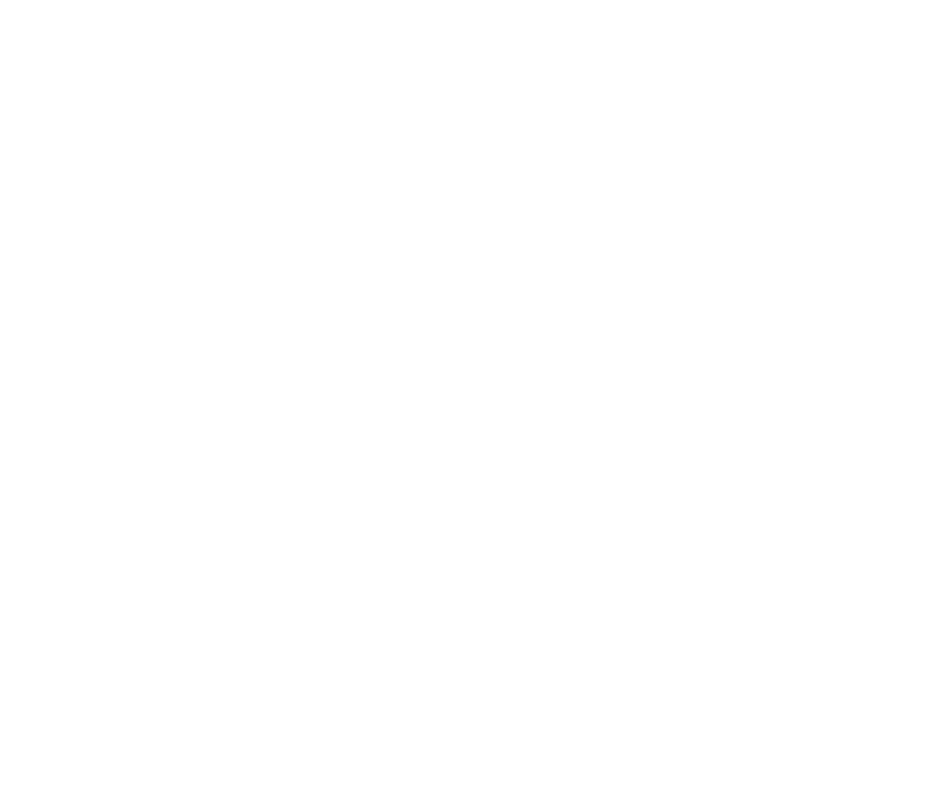
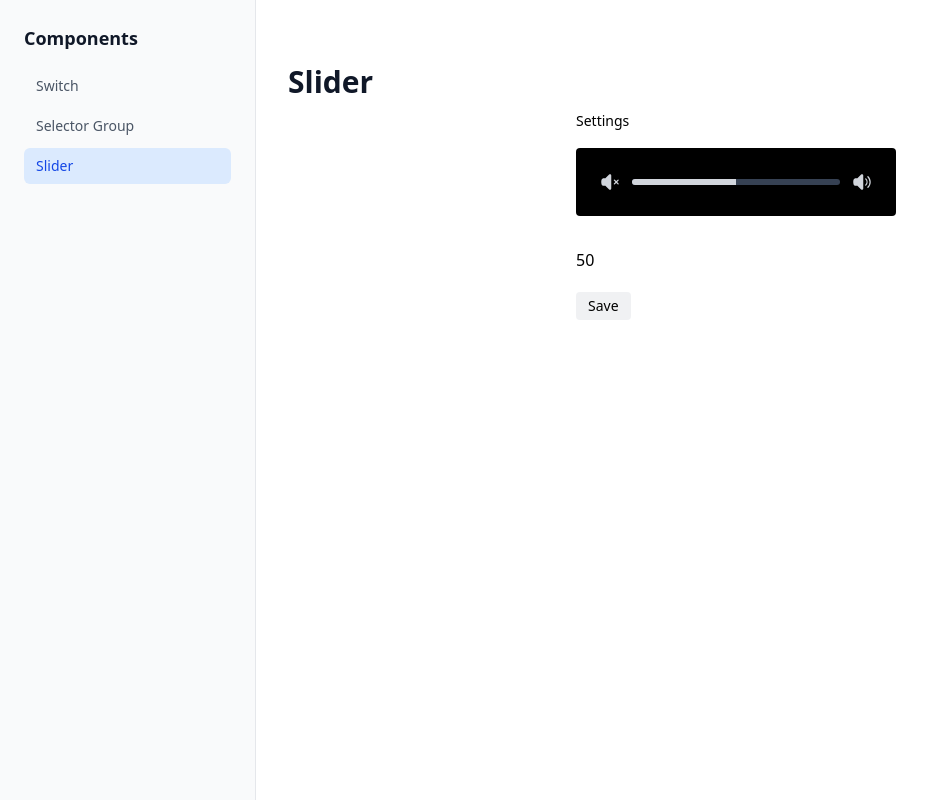
Before and after one commit to ymeskini/animation-recipes, a React (Vite) app: page /components/slider in a window 1280 px wide. Before the commit this address had no page. Shown: the whole page, without its empty margins (0-935 px from the left). Built offline with nearby package versions, Linux system fonts and the light colour scheme.

Commit message:
feat: add ios volume slider component

```diff
--- a/package.json
+++ b/package.json
@@ -12,6 +12,7 @@
   "dependencies": {
     "@heroicons/react": "^2.2.0",
     "@radix-ui/react-radio-group": "^1.3.8",
+    "@radix-ui/react-slider": "^1.3.6",
     "@radix-ui/react-switch": "^1.2.6",
     "chroma-js": "^3.1.2",
     "clsx": "^2.1.1",
--- a/src/App.tsx
+++ b/src/App.tsx
@@ -14,6 +14,7 @@
 import Components from "./animations/components/index.tsx";
 import SelectorGroup from "./animations/components/selector-group.tsx";
 import Switch from "./animations/components/switch.tsx";
+import Slider from "./animations/components/slider.tsx";
 
 function App() {
   return (
@@ -31,6 +32,7 @@
         <Route path="components" element={<Components />}>
           <Route path="switch" element={<Switch />} />
           <Route path="selector-group" element={<SelectorGroup />} />
+          <Route path="slider" element={<Slider />} />
         </Route>
       </Route>
     </Routes>
--- a/src/animations/components/index.tsx
+++ b/src/animations/components/index.tsx
@@ -10,6 +10,10 @@
     id: "selector-group",
     name: "Selector Group",
   },
+  {
+    id: "slider",
+    name: "Slider",
+  }
 ];
 
 function ComponentSidebar() {
--- /dev/null
+++ b/src/animations/components/slider.tsx
@@ -0,0 +1,107 @@
+import { useState } from "react";
+import * as RadixSlider from "@radix-ui/react-slider";
+import { SpeakerWaveIcon, SpeakerXMarkIcon } from "@heroicons/react/24/solid";
+import { clamp } from "motion/react";
+
+import { cn } from "../../utils/cn";
+
+function roundToStep(value: number, step: number) {
+  const inverseStep = 1 / step;
+  return Math.round(value * inverseStep) / inverseStep;
+}
+
+export default function Slider(props: {
+  max?: number;
+  min?: number;
+  step?: number;
+  value?: number;
+  onValueChange?: (value: number) => void;
+}) {
+  const [isUsingPointer, setIsUsingPointer] = useState(false);
+  const [value, setValue] = useState(props.value ?? 50);
+  const [startingPoints, setStartingPoints] = useState({
+    clienX: 0,
+    internalValue: 50,
+  });
+
+  const { max = 100, min = 0, step = 1, onValueChange = () => {} } = props;
+
+  return (
+    <div>
+      <h1 className="text-3xl font-bold text-gray-900 mb-2">Slider</h1>
+
+      <div className="mx-auto w-full max-w-xs">
+        <form
+          className="space-y-8 rounded"
+          action={(formData) => {
+            console.log(formData.get("volume"));
+          }}
+        >
+          <span className="text-sm font-medium">Settings</span>
+
+          <div className="group flex items-center mt-4 gap-3 hover:-mx-3 transition-all *:duration-[350ms] bg-black p-6 rounded hover:cursor-grab active:cursor-grabbing touch-none select-none">
+            <SpeakerXMarkIcon className="size-5 group-hover:text-white group-hover:scale-125 transition text-gray-300" />
+            <RadixSlider.Root
+              min={min}
+              max={max}
+              step={step}
+              onValueCommit={([v]) => {
+                setValue(v);
+                onValueChange(v);
+              }}
+              value={[value]}
+              defaultValue={[50]}
+              name="volume"
+              className="relative h-1.5 flex items-center grow group-hover:h-4 transition-all"
+              onPointerDown={(e) => {
+                setIsUsingPointer(true);
+                setStartingPoints({
+                  clienX: e.clientX,
+                  internalValue: value,
+                });
+              }}
+              onPointerMove={(e) => {
+                if (e.buttons > 0) {
+                  const diffInPixels = e.clientX - startingPoints.clienX;
+                  const sliderWidth = e.currentTarget.clientWidth;
+                  const pixelsPerUnit = (max - min) / sliderWidth;
+                  const diffInUnits = diffInPixels * pixelsPerUnit;
+
+                  const newValue = roundToStep(
+                    clamp(min, max, startingPoints.internalValue + diffInUnits),
+                    step
+                  );
+                  setValue(newValue);
+                  onValueChange(newValue);
+                }
+              }}
+              onBlur={() => setIsUsingPointer(false)}
+            >
+              <RadixSlider.Track
+                className={cn(
+                  "grow bg-gray-700 h-full rounded-full overflow-hidden relative",
+                  "focus-visible:outline-2 focus-visible:outline-offset-2 focus-visible:outline-sky-500",
+                  !isUsingPointer &&
+                    "group-has-[:focus-visible]:outline outline-sky-500 outline-offset-2"
+                )}
+              >
+                <RadixSlider.Range className="bg-gray-300 group-hover:bg-white absolute h-full">
+                  <div className="absolute inset-0 group-has-[:focus-visible]:bg-white" />
+                </RadixSlider.Range>
+              </RadixSlider.Track>
+              <RadixSlider.Thumb />
+            </RadixSlider.Root>
+            <SpeakerWaveIcon className="size-5 text-gray-300 group-hover:text-white group-hover:scale-125 transition " />
+          </div>
+
+          {value}
+          <div className="mt-5 flex items-center justify-between">
+            <button className="rounded bg-gray-400/[.15] px-3 py-1 text-sm font-medium">
+              Save
+            </button>
+          </div>
+        </form>
+      </div>
+    </div>
+  );
+}
```
Also changed, not shown: 1 other file (tests, documents, lock files or other folders).
